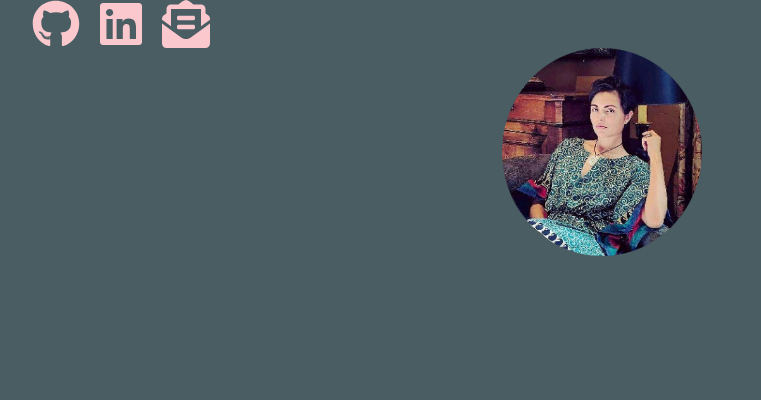
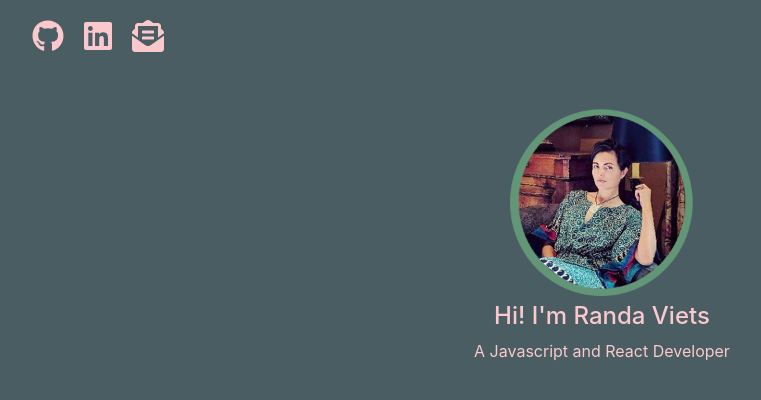
Before and after one commit to rcviets/react-portfolio, a React (Create React App) app: page / in a window 1280 px wide. Shown: the top 400 px of the page, without its empty margins (38-799 px from the left). Built offline with nearby package versions, Linux system fonts and the light colour scheme.

Commit message:
title and styling

```diff
--- a/src/App.js
+++ b/src/App.js
@@ -2,6 +2,7 @@ import React from "react";
 import { Container, Row, Col } from "react-bootstrap";
 import Hero from "./components/avatar";
 import Socials from "./components/social";
+import Title from "./components/title";
 import "./App.css";
 
 function App() {
@@ -19,6 +20,13 @@ function App() {
         </Col>
         <Col md={4}></Col>
       </Row>
+      <Row>
+        <Col md={4}></Col>
+        <Col md={4}>
+          <Title />
+        </Col>
+        <Col md={4}></Col>
+      </Row>
 
     </div>
   );
--- a/src/components/avatar/style.css
+++ b/src/components/avatar/style.css
@@ -1,5 +1,6 @@
 .hero-div {
     text-align: center;
+    margin-top: 50px;
 }
 
 .hero-img {
--- a/src/components/social/index.js
+++ b/src/components/social/index.js
@@ -1,18 +1,18 @@
 import React from "react";
 import { Container, Row } from "react-bootstrap";
-import { FontAwesomeIcon } from '@fortawesome/react-fontawesome';
-import { faLinkedin } from '@fortawesome/free-brands-svg-icons';
-import { faGithub } from '@fortawesome/free-brands-svg-icons';
-import { faEnvelopeOpenText } from '@fortawesome/free-solid-svg-icons'
+import { FontAwesomeIcon } from "@fortawesome/react-fontawesome";
+import { faLinkedin } from "@fortawesome/free-brands-svg-icons";
+import { faGithub } from "@fortawesome/free-brands-svg-icons";
+import { faEnvelopeOpenText } from "@fortawesome/free-solid-svg-icons";
 import "./style.css";
 
 const Socials = () => {
     return (
         <Container>
             <Row>
-            <FontAwesomeIcon className="social-icon" icon={faGithub} size={"3x"} color={"#FAC8CD"} />
-            <FontAwesomeIcon className="social-icon" icon={faLinkedin} size={"3x"} color={"#FAC8CD"} />
-            <FontAwesomeIcon icon={faEnvelopeOpenText} size={"3x"} color={"#FAC8CD"} />
+            <FontAwesomeIcon className="social-icon" icon={faGithub} size={"2x"} color={"#FAC8CD"} />
+            <FontAwesomeIcon className="social-icon" icon={faLinkedin} size={"2x"} color={"#FAC8CD"} />
+            <FontAwesomeIcon className="social-icon" icon={faEnvelopeOpenText} size={"2x"} color={"#FAC8CD"} />
             </Row>
         </Container>
     );
--- a/src/components/social/style.css
+++ b/src/components/social/style.css
@@ -1,3 +1,4 @@
 .social-icon {
+    margin-top: 20px;
     margin-right: 20px;
 }
--- /dev/null
+++ b/src/components/title/index.js
@@ -0,0 +1,15 @@
+import React from "react";
+import Container from "react-bootstrap/Container";
+import "./style.css";
+
+const Title = () => {
+    return (
+        <Container>
+            <h4 className="title-text">Hi! I'm Randa Viets</h4>
+            <p className="title-text">A Javascript and React Developer</p>
+        </Container>
+
+    )
+}
+
+export default Title;
--- /dev/null
+++ b/src/components/title/style.css
@@ -0,0 +1,4 @@
+.title-text {
+    text-align: center;
+    color: #FAC8CD;
+}
```
Also changed, not shown: src/images/portrait.png.
